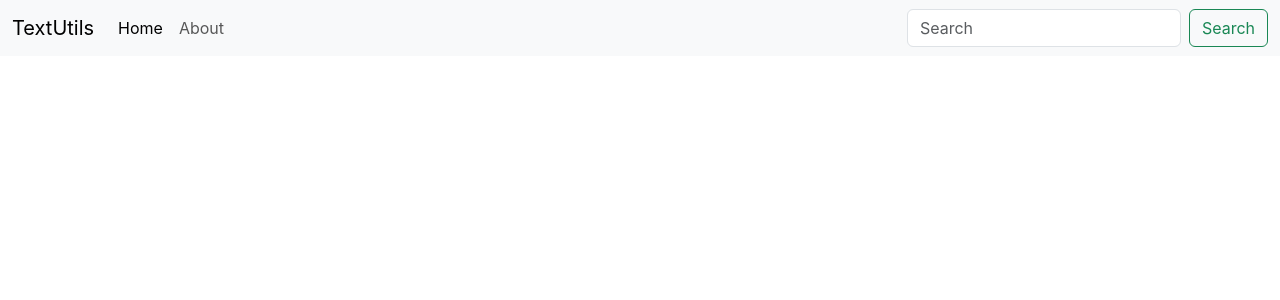
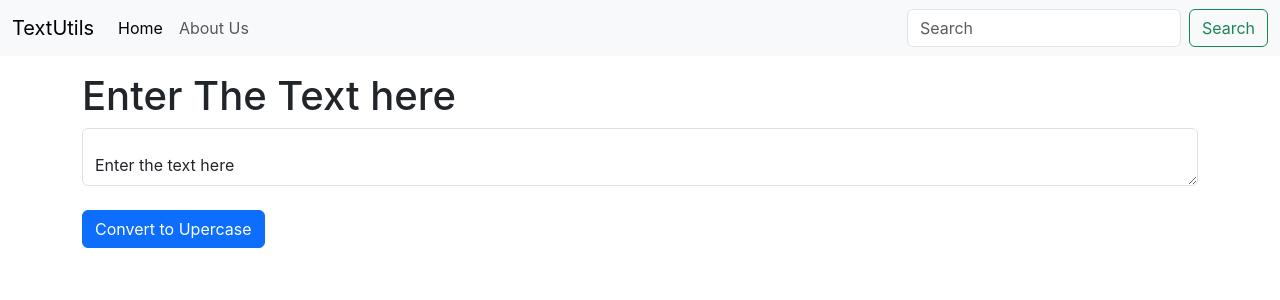
Before and after one commit to alikhan447860/myapp, a React (Create React App) app: page / in a window 1280 px wide. Shown: the top 300 px of the page. Built offline with nearby package versions, Linux system fonts and the light colour scheme.

Commit message:
uper case converter

```diff
--- a/src/App.js
+++ b/src/App.js
@@ -1,31 +1,12 @@
 import './App.css';
+import Navbar from './Components/Navbar';
+import Textarea from './Components/Textarea';
 function App() {
   return (
     <>
-    <nav className="navbar navbar-expand-lg bg-body-tertiary">
-  <div className="container-fluid">
-    <a className="navbar-brand" href="/">TextUtils</a>
-    <button className="navbar-toggler" type="button" data-bs-toggle="collapse" data-bs-target="/navbarSupportedContent" aria-controls="navbarSupportedContent" aria-expanded="false" aria-label="Toggle navigation">
-      <span className="navbar-toggler-icon"></span>
-    </button>
-    <div className="collapse navbar-collapse" id="navbarSupportedContent">
-      <ul className="navbar-nav me-auto mb-2 mb-lg-0">
-        <li className="nav-item">
-          <a className="nav-link active" aria-current="page" href="/">Home</a>
-        </li>
-        <li className="nav-item">
-          <a className="nav-link" href="/">About</a>
-        </li>
-
-      </ul>
-      <form className="d-flex" role="search">
-        <input className="form-control me-2" type="search" placeholder="Search" aria-label="Search"/>
-        <button className="btn btn-outline-success" type="submit">Search</button>
-      </form>
-    </div>
-  </div>
-</nav>
-
+ <Navbar title="TextUtils" about="About Us"/>
+  <div className="container my-3">
+  <Textarea heading="Enter The Text here"/></div>
     </>
   );
 }
--- /dev/null
+++ b/src/Components/Navbar.js
@@ -0,0 +1,29 @@
+import React from 'react'
+
+export default function Navbar(props) {
+  return (
+<nav className="navbar navbar-expand-lg bg-body-tertiary">
+  <div className="container-fluid">
+    <a className="navbar-brand" href="/">{props.title}</a>
+    <button className="navbar-toggler" type="button" data-bs-toggle="collapse" data-bs-target="/navbarSupportedContent" aria-controls="navbarSupportedContent" aria-expanded="false" aria-label="Toggle navigation">
+      <span className="navbar-toggler-icon"></span>
+    </button>
+    <div className="collapse navbar-collapse" id="navbarSupportedContent">
+      <ul className="navbar-nav me-auto mb-2 mb-lg-0">
+        <li className="nav-item">
+          <a className="nav-link active" aria-current="page" href="/">Home</a>
+        </li>
+        <li className="nav-item">
+          <a className="nav-link" href="/">{props.about}</a>
+        </li>
+
+      </ul>
+      <form className="d-flex" role="search">
+        <input className="form-control me-2" type="search" placeholder="Search" aria-label="Search"/>
+        <button className="btn btn-outline-success" type="submit">Search</button>
+      </form>
+    </div>
+  </div>
+</nav>
+  )
+}
--- /dev/null
+++ b/src/Components/Textarea.js
@@ -0,0 +1,23 @@
+import { useState } from "react"
+
+export default function Textarea(props) {
+    const handleupclick=()=>{
+      console.log("you have click the change button"+text);
+      let newtext=text.toUpperCase();
+      setText(newtext);
+    }
+    const handleonchange=(event)=>{
+        console.log("you have change");
+        setText(event.target.value);
+
+    }
+    const[text,setText]=useState("Enter the text here")
+  return (
+
+<div class="form-floating">
+<h1>{props.heading}</h1>
+  <textarea class="form-control"  value={text} onChange={handleonchange} placeholder="Leave a comment here" id="floatingTextarea" rows="8"></textarea><br />
+  <button className="btn btn-primary" onClick={handleupclick}>Convert to Upercase</button>
+</div>
+  )
+}
```
